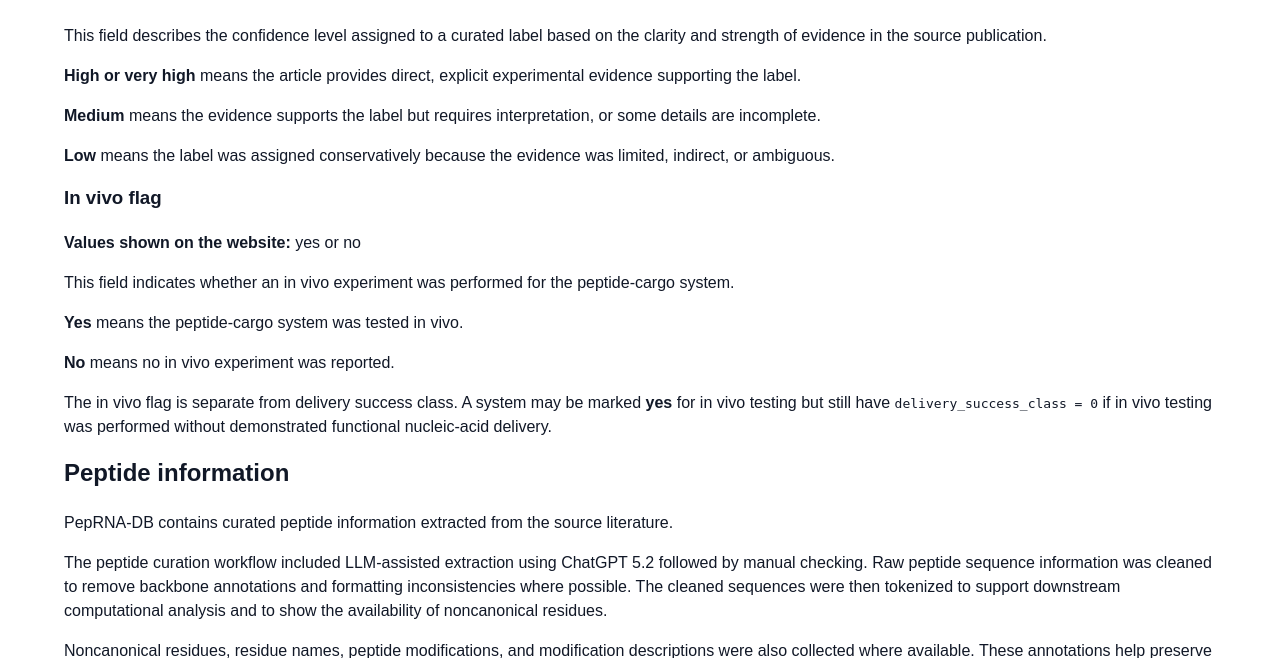
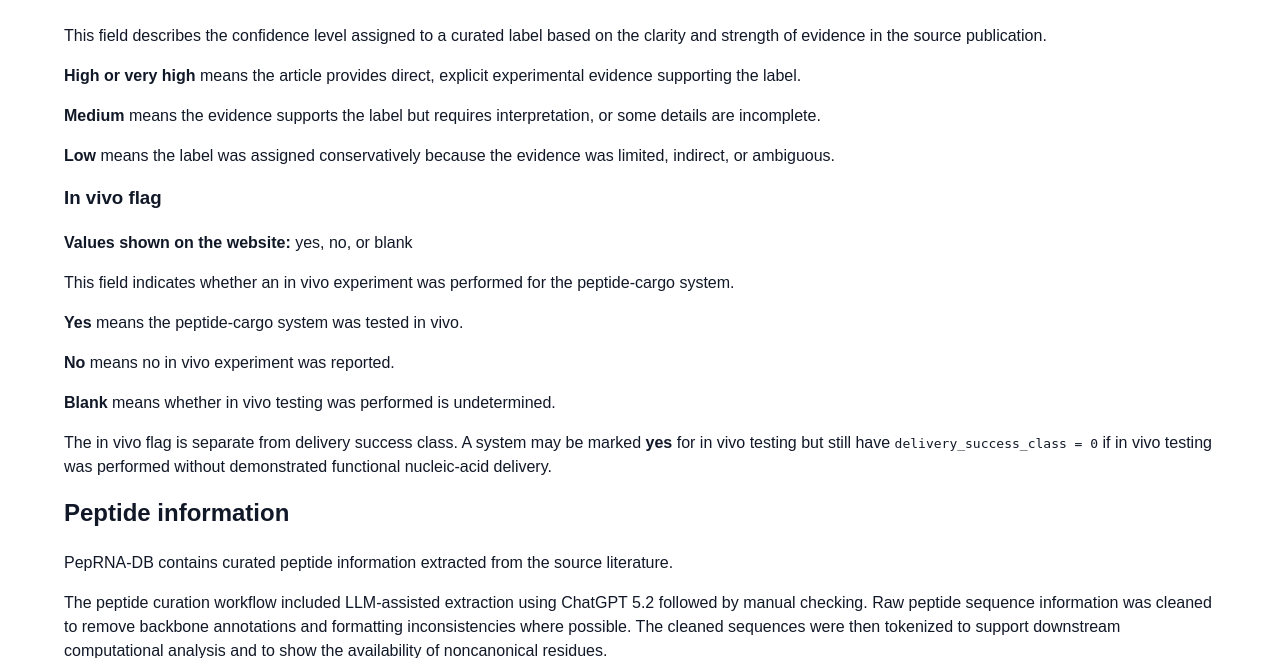
Before and after one commit to shakhawath/peprna-db, a Django app: page /help/ in a window 1280 px wide. Shown: the part 2052-2710 px from the top of the page. Run offline with Django 5.2, Linux system fonts and the light colour scheme.

Commit message:
Separate blank in vivo flags in browse and exports

```diff
--- a/core/templates/core/browse.html
+++ b/core/templates/core/browse.html
@@ -54,6 +54,7 @@
                 <option value="" {% if not in_vivo_flag %}selected{% endif %}>Any</option>
                 <option value="yes" {% if in_vivo_flag == "yes" %}selected{% endif %}>Yes</option>
                 <option value="no" {% if in_vivo_flag == "no" %}selected{% endif %}>No</option>
+                <option value="blank" {% if in_vivo_flag == "blank" %}selected{% endif %}>Blank (undetermined)</option>
                 </select>
             </div>
             <div class="label-block">
--- a/core/templates/core/help.html
+++ b/core/templates/core/help.html
@@ -71,10 +71,11 @@
     <p><strong>Low</strong> means the label was assigned conservatively because the evidence was limited, indirect, or ambiguous.</p>
 
     <h3>In vivo flag</h3>
-    <p><strong>Values shown on the website:</strong> yes or no</p>
+    <p><strong>Values shown on the website:</strong> yes, no, or blank</p>
     <p>This field indicates whether an in vivo experiment was performed for the peptide-cargo system.</p>
     <p><strong>Yes</strong> means the peptide-cargo system was tested in vivo.</p>
     <p><strong>No</strong> means no in vivo experiment was reported.</p>
+    <p><strong>Blank</strong> means whether in vivo testing was performed is undetermined.</p>
     <p>The in vivo flag is separate from delivery success class. A system may be marked <strong>yes</strong> for in vivo testing but still have <code>delivery_success_class = 0</code> if in vivo testing was performed without demonstrated functional nucleic-acid delivery.</p>
 
     <h2 id="peptide-information">Peptide information</h2>
--- a/core/views.py
+++ b/core/views.py
@@ -164,7 +164,7 @@ def has_rna_sequence_information(experiment):
 
 DISPLAY_AS_YES_NO = {
     "delivery_success_class": False,
-    "in_vivo_flag": True,
+    "in_vivo_flag": False,
     "uptake_confirmed": False,
     "in_vitro_functional_effect": False,
     "endosomal_escape_evidence": False,
@@ -328,7 +328,9 @@ def filtered_experiments_from_request(request):
     if in_vivo_flag == "yes":
         experiments = experiments.filter(in_vivo_flag=True)
     elif in_vivo_flag == "no":
-        experiments = experiments.filter(Q(in_vivo_flag=False) | Q(in_vivo_flag__isnull=True))
+        experiments = experiments.filter(in_vivo_flag=False)
+    elif in_vivo_flag == "blank":
+        experiments = experiments.filter(in_vivo_flag__isnull=True)
 
     if delivery_success_class == "yes":
         experiments = experiments.filter(
@@ -396,7 +398,7 @@ def browse(request):
                 "experiment": experiment,
                 "peptide_name": canonical_peptide_name(experiment.peptide.peptide_name),
                 "delivery_success_class": yes_no_blank(experiment.delivery_success_class),
-                "in_vivo_flag": yes_no_blank(experiment.in_vivo_flag, blank_as_no=True),
+                "in_vivo_flag": yes_no_blank(experiment.in_vivo_flag),
                 "uptake_confirmed": yes_no_blank(experiment.uptake_confirmed),
                 "in_vitro_functional_effect": yes_no_blank(
                     experiment.in_vitro_functional_effect
@@ -553,7 +555,7 @@ def full_dataset_rows(experiments=None):
                 "peptide_modifications": experiment.peptide.peptide_modifications,
                 "noncanonical_residues": experiment.peptide.noncanonical_residues,
                 "delivery_success_class": yes_no_blank(experiment.delivery_success_class),
-                "in_vivo_flag": yes_no_blank(experiment.in_vivo_flag, blank_as_no=True),
+                "in_vivo_flag": yes_no_blank(experiment.in_vivo_flag),
                 "uptake_confirmed": yes_no_blank(experiment.uptake_confirmed),
                 "label_confidence": experiment.label_confidence,
                 "in_vitro_functional_effect": yes_no_blank(
@@ -611,7 +613,7 @@ def export_dataframe_response(dataframe, filename):
 def normalize_export_yes_no_blank(dataframe):
     conversions = {
         "delivery_success_class": yes_no_blank,
-        "in_vivo_flag": lambda value: yes_no_blank(value, blank_as_no=True),
+        "in_vivo_flag": yes_no_blank,
         "uptake_confirmed": yes_no_blank,
         "in_vitro_functional_effect": yes_no_blank,
         "endosomal_escape_evidence": yes_no_blank,
```
